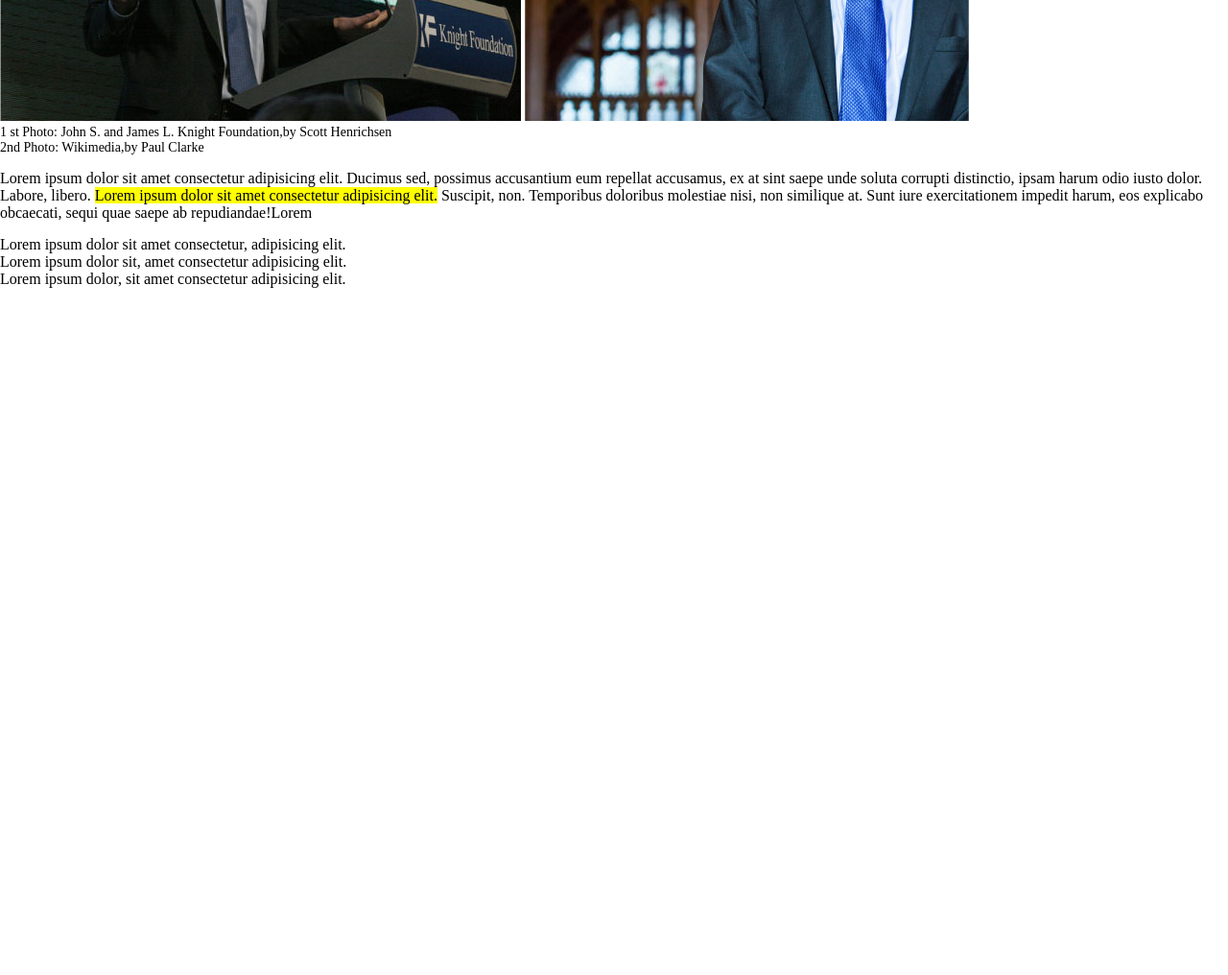
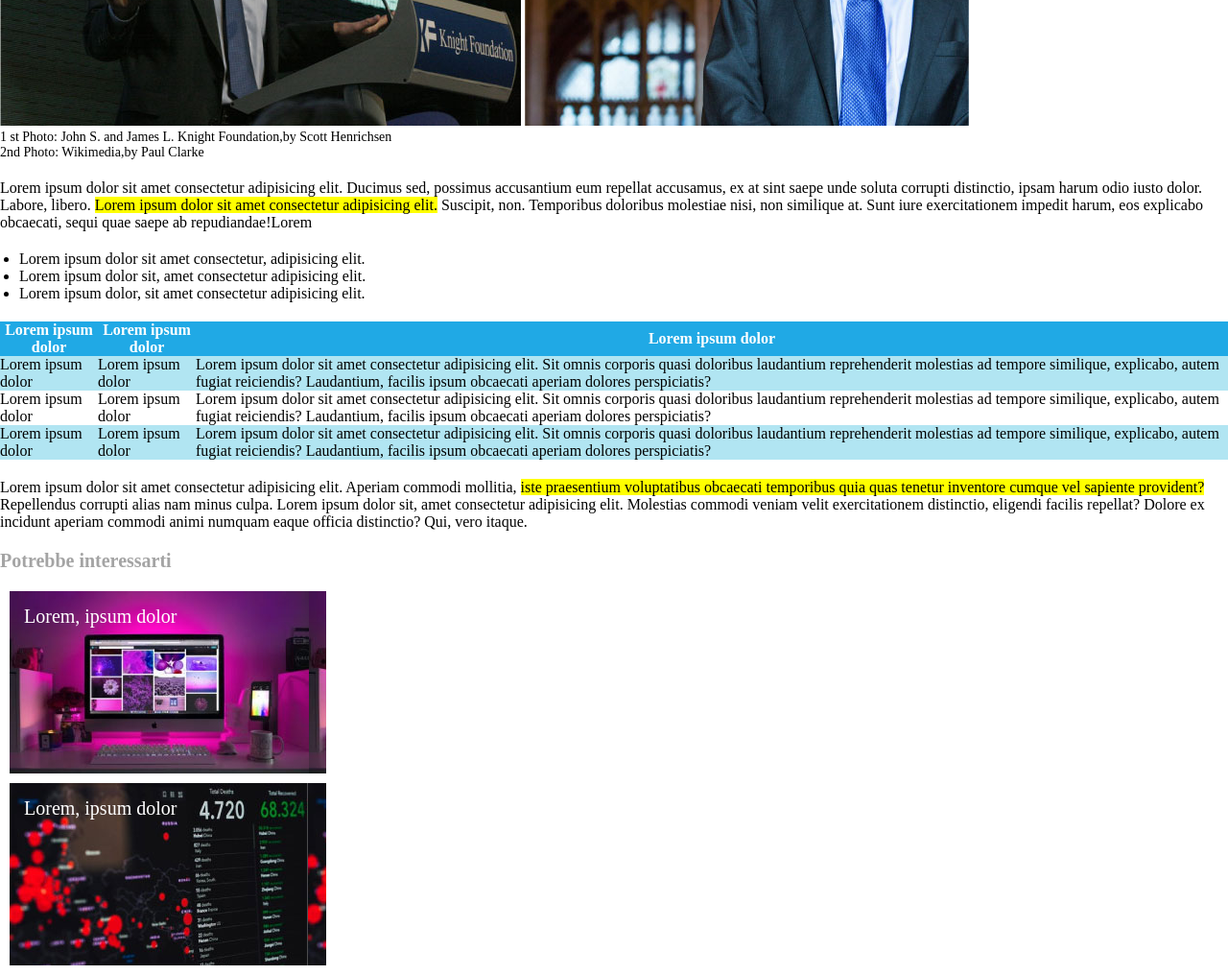
Before and after one commit to Federico-Maiocchi/html-css-booleaner, a plain HTML site: page index.html in a window 1280 px wide. Shown: the part 541-1557 px from the top of the page at 96% size. Before the commit the page ends 841 px from the top, so only its background shows below. Drawn offline with Linux system fonts and the light colour scheme.

Commit message:
Add logo

```diff
--- a/css/app.css
+++ b/css/app.css
@@ -10,7 +10,12 @@ header {
     padding: 20px;
     background-image: url("/img/pattern.png");
     border-bottom: 1px solid black;
-    margin-bottom: 15px;
+    margin-bottom: 20px;
+}
+
+#logo {
+    width: 300px;
+    height: 100px;
 }
 
 h1 {
@@ -23,12 +28,16 @@ h1 {
    margin-bottom: 15px;
 }
 
-.grey {
+.grey, h4 {
     color: #a4a4a4;
 }
 
+#blue {
+    color: #6bbadb ;
+}
+
 .photos {
-    margin-bottom: 15px;
+    margin-bottom: 20px;
 }
 
 .photos_notes {
@@ -36,9 +45,50 @@ h1 {
 }
 
 .text {
-    margin-bottom: 15px;
+    margin-bottom: 20px;
 }
 
-#important {
+.important {
     background-color: yellow;
 }
+
+.list {
+    margin-left: 20px;
+    margin-bottom: 20px;
+}
+
+table {
+
+    margin-bottom: 20px;
+    border: none;
+    border-collapse: collapse;
+}
+
+thead {
+    background-color: #20a9e5;
+    color: white;
+}
+
+.rows {
+    background-color: #b1e5f2;
+}
+
+h4 {
+    font-size: 20px;
+    margin-bottom: 20px;
+}
+.news_1, .news_2 {
+    color: white;
+    font-size: 20px;
+    padding: 15px;
+    width: 300px;
+    height: 160px;
+    margin: 10px;
+}
+.news_1{
+    background-image: url('/img/monitor.jpg');
+
+}
+.news_2 {
+    background-image: url('/img/graph.jpg');
+}
--- a/index.html
+++ b/index.html
@@ -12,7 +12,7 @@
 <body>
     <!--header photo with photo-->
     <header>
-        The Booleaner
+        <img id="logo" src="./img/logo.svg" alt="the booleaner">
     </header>
     <!--body-->
     <main>
@@ -23,7 +23,7 @@
                     Internet deve essere al servizio del "bene pubblico": il manifesto di Tim Berners-Lee
                 </h1>
                 <div class="grey">
-                    <h3>Scritto da The Booleaner</h3>
+                    <h3>Scritto da <span id="blue">The Booleaner</span></h3>
                     <p>il 10/10/2020</p>
                 </div>
             </div>
@@ -42,11 +42,11 @@
         <!--first paragraph-->
         <div class="text">
             <p>
-                Lorem ipsum dolor sit amet consectetur adipisicing elit. Ducimus sed, possimus accusantium eum repellat accusamus, ex at sint saepe unde soluta corrupti distinctio, ipsam harum odio iusto dolor. Labore, libero. <span id="important">Lorem ipsum dolor sit amet consectetur adipisicing elit.</span> Suscipit, non. Temporibus doloribus molestiae nisi, non similique at. Sunt iure exercitationem impedit harum, eos explicabo obcaecati, sequi quae saepe ab repudiandae!Lorem
+                Lorem ipsum dolor sit amet consectetur adipisicing elit. Ducimus sed, possimus accusantium eum repellat accusamus, ex at sint saepe unde soluta corrupti distinctio, ipsam harum odio iusto dolor. Labore, libero. <span class="important">Lorem ipsum dolor sit amet consectetur adipisicing elit.</span> Suscipit, non. Temporibus doloribus molestiae nisi, non similique at. Sunt iure exercitationem impedit harum, eos explicabo obcaecati, sequi quae saepe ab repudiandae!Lorem
             </p>
         </div>
         <!--list-->
-        <div>
+        <div class="list">
             <ul>
                 <li>
                     Lorem ipsum dolor sit amet consectetur, adipisicing elit.
@@ -60,8 +60,54 @@
             </ul>
         </div>
         <!--table-->
+        <table>
+            <thead>
+                <tr>
+                    <th>Lorem ipsum dolor</th>
+                    <th>Lorem ipsum dolor</th>
+                    <th>Lorem ipsum dolor</th>
+                </tr>
+            </thead>
+            <tbody>
+                <tr class="rows">
+                    <td>Lorem ipsum dolor</td>
+                    <td>Lorem ipsum dolor</td>
+                    <td>
+                        Lorem ipsum dolor sit amet consectetur adipisicing elit. Sit omnis corporis quasi doloribus laudantium reprehenderit molestias ad tempore similique, explicabo, autem fugiat reiciendis? Laudantium, facilis ipsum obcaecati aperiam dolores perspiciatis?
+                    </td>
+                </tr>
+                <tr>
+                    <td>Lorem ipsum dolor</td>
+                    <td>Lorem ipsum dolor</td>
+                    <td>
+                        Lorem ipsum dolor sit amet consectetur adipisicing elit. Sit omnis corporis quasi doloribus laudantium reprehenderit molestias ad tempore similique, explicabo, autem fugiat reiciendis? Laudantium, facilis ipsum obcaecati aperiam dolores perspiciatis?
+                    </td>
+                </tr>
+                <tr class="rows">
+                    <td>Lorem ipsum dolor</td>
+                    <td>Lorem ipsum dolor</td>
+                    <td>
+                        Lorem ipsum dolor sit amet consectetur adipisicing elit. Sit omnis corporis quasi doloribus laudantium reprehenderit molestias ad tempore similique, explicabo, autem fugiat reiciendis? Laudantium, facilis ipsum obcaecati aperiam dolores perspiciatis?
+                    </td>
+                </tr>
+            </tbody>
+        </table>
         <!--second paragraph-->
+        <div class="text">
+            Lorem ipsum dolor sit amet consectetur adipisicing elit. Aperiam commodi mollitia, <span class="important">iste praesentium voluptatibus obcaecati temporibus quia quas tenetur inventore cumque vel sapiente provident?</span> Repellendus corrupti alias nam minus culpa.
+            Lorem ipsum dolor sit, amet consectetur adipisicing elit. Molestias commodi veniam velit exercitationem distinctio, eligendi facilis repellat? Dolore ex incidunt aperiam commodi animi numquam eaque officia distinctio? Qui, vero itaque.
+        </div>
         <!--final part-->
+        <h4>Potrebbe interessarti</h4>
+        <section class="images">
+            <div class="news_1">
+                <div>Lorem, ipsum dolor</div>
+            </div>
+            <div class="news_2">
+                <div>Lorem, ipsum dolor</div>
+            </div>
+
+        </section>
 
 
     </main>
```
Also changed, not shown: img/logo.svg (added).
